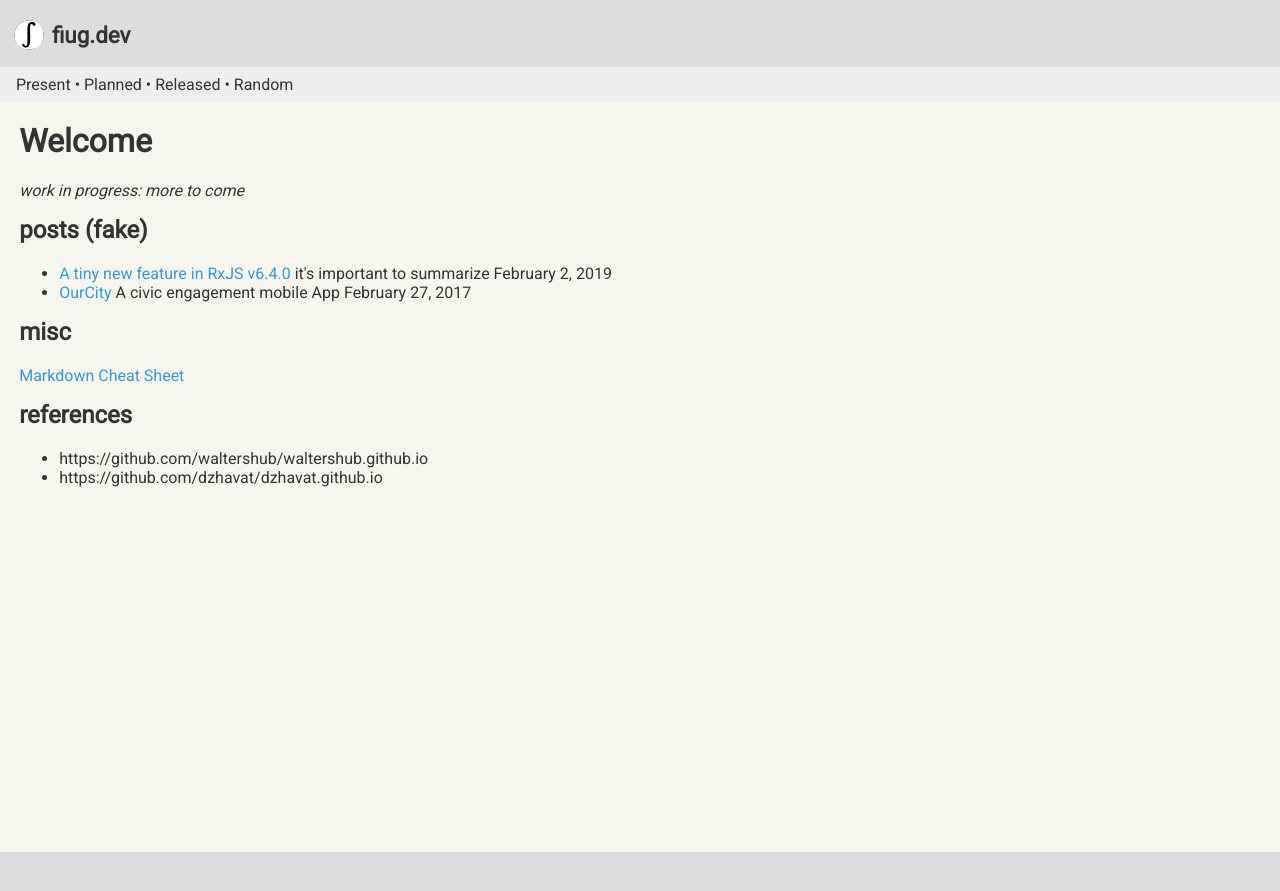
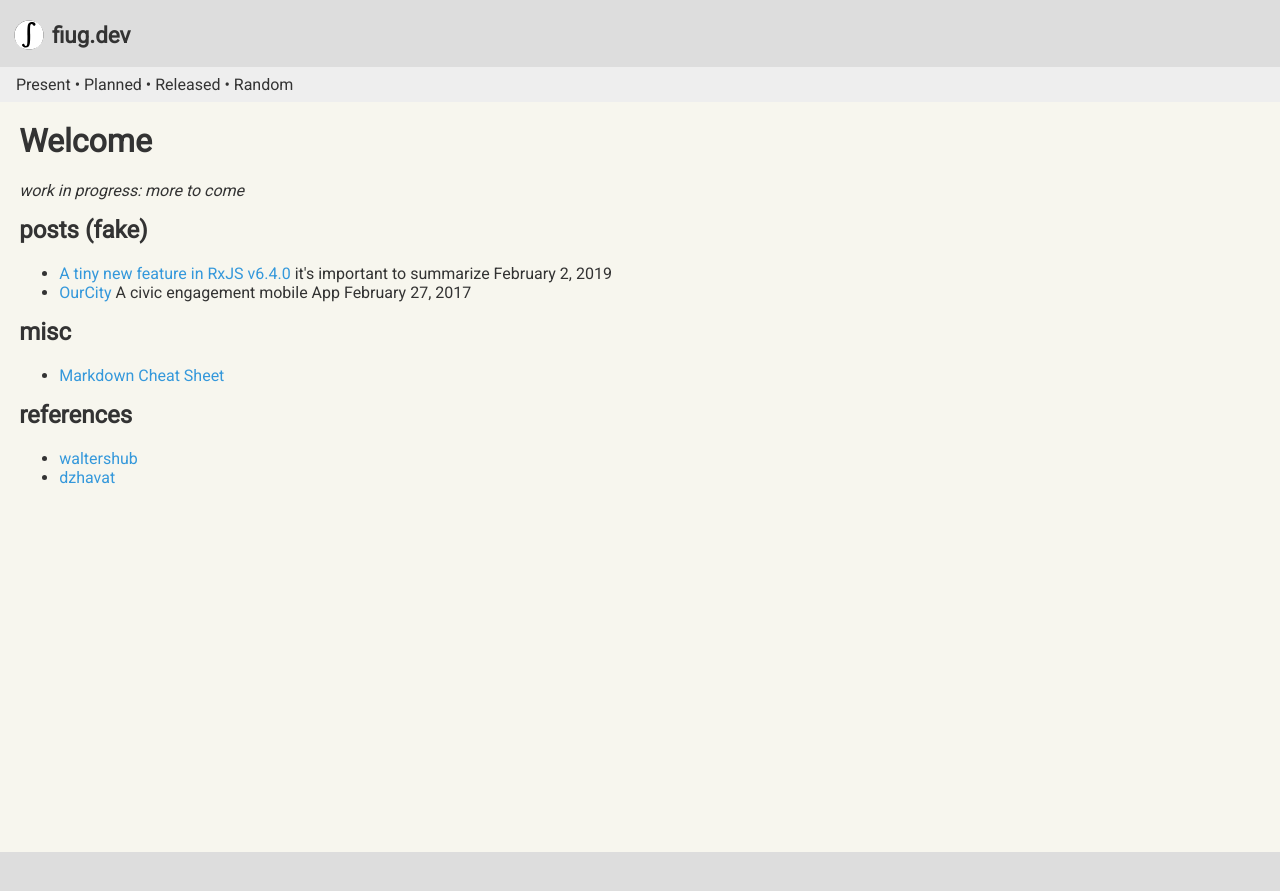
Before and after one commit to fiugd/blog, a Jekyll site: the page built from docs/index.md, in a window 1280 px wide. Shown: the top 891 px of the page. Built offline with Jekyll 4.4.1, drawn with Linux system fonts in a browser that asks for light colours; some of the changed lines change nothing that is shown.

Commit message:
Update index.md

```diff
--- a/docs/index.md
+++ b/docs/index.md
@@ -21,8 +21,8 @@ _work in progress: more to come_
 </ul>
 
 ## misc
-[Markdown Cheat Sheet](https://github.com/mundimark/quickrefs/blob/master/HTML.md)
+- [Markdown Cheat Sheet](https://github.com/mundimark/quickrefs/blob/master/HTML.md)
 
 ## references
-- https://github.com/waltershub/waltershub.github.io
-- https://github.com/dzhavat/dzhavat.github.io
+- [waltershub](https://github.com/waltershub/waltershub.github.io)
+- [dzhavat](https://github.com/dzhavat/dzhavat.github.io)
```
